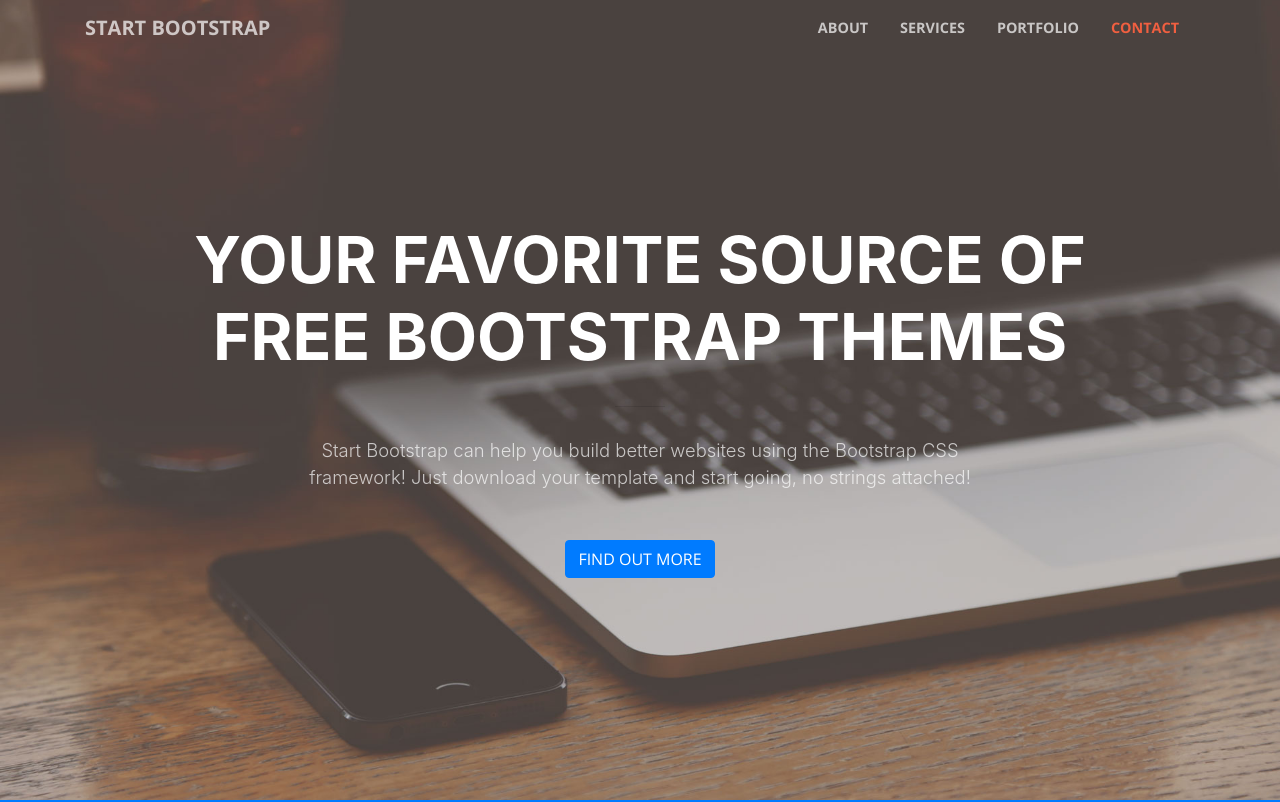
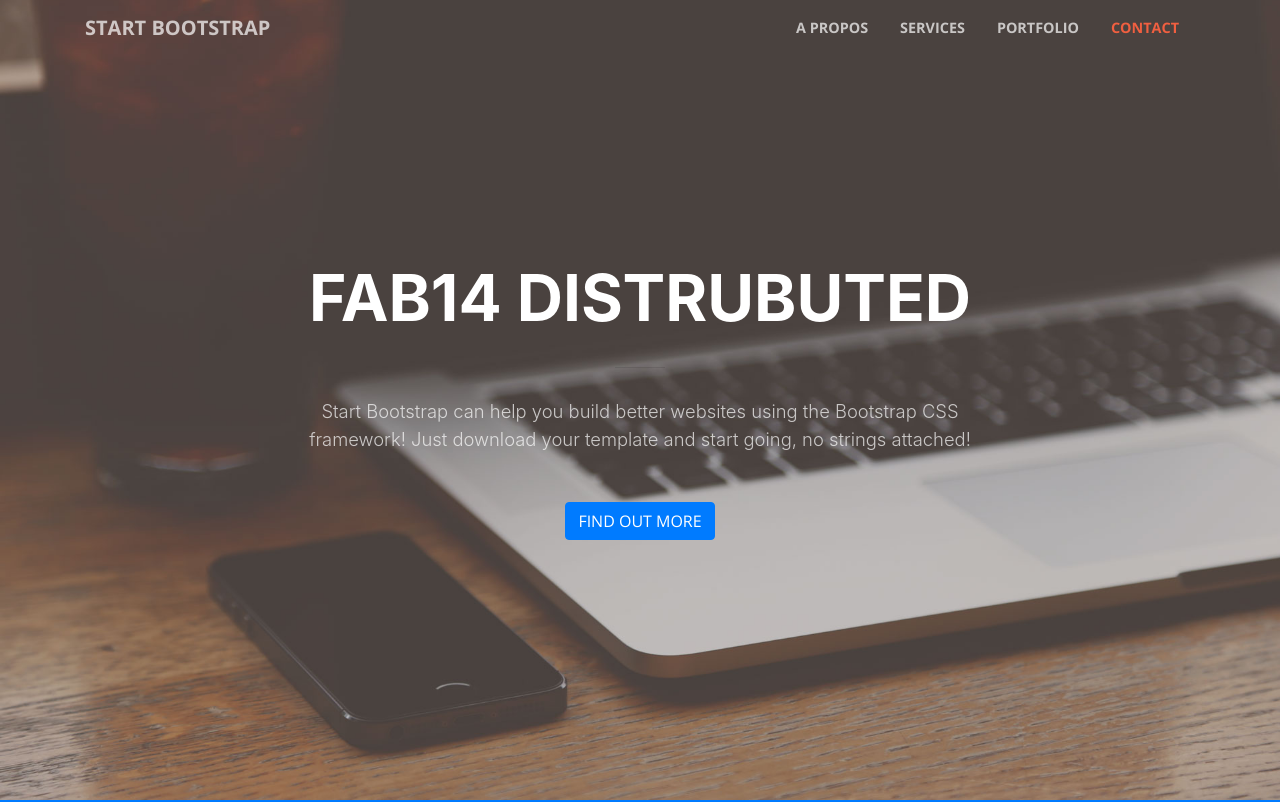
Before and after one commit to MrBidouille/MrBidouille.github.io, a website with bundled scripts: page index.html in a window 1280 px wide. Shown: the top 802 px of the page. Built offline with nearby package versions, Linux system fonts and the light colour scheme.

Commit message:
modification du contenu

```diff
--- a/index.html
+++ b/index.html
@@ -1,5 +1,5 @@
 <!DOCTYPE html>
-<html lang="en">
+<html lang="fr">
 
   <head>
 
@@ -8,7 +8,7 @@
     <meta name="description" content="">
     <meta name="author" content="">
 
-    <title>Creative - Start Bootstrap Theme</title>
+    <title>Fab 14 distributed</title>
 
     <!-- Bootstrap core CSS -->
     <link href="vendor/bootstrap/css/bootstrap.min.css" rel="stylesheet">
@@ -38,7 +38,7 @@
         <div class="collapse navbar-collapse" id="navbarResponsive">
           <ul class="navbar-nav ml-auto">
             <li class="nav-item">
-              <a class="nav-link js-scroll-trigger" href="#about">About</a>
+              <a class="nav-link js-scroll-trigger" href="#about">A propos</a>
             </li>
             <li class="nav-item">
               <a class="nav-link js-scroll-trigger" href="#services">Services</a>
@@ -59,7 +59,7 @@
         <div class="row">
           <div class="col-lg-10 mx-auto">
             <h1 class="text-uppercase">
-              <strong>Your Favorite Source of Free Bootstrap Themes</strong>
+              <strong>FAB14 distrubuted</strong>
             </h1>
             <hr>
           </div>
```
